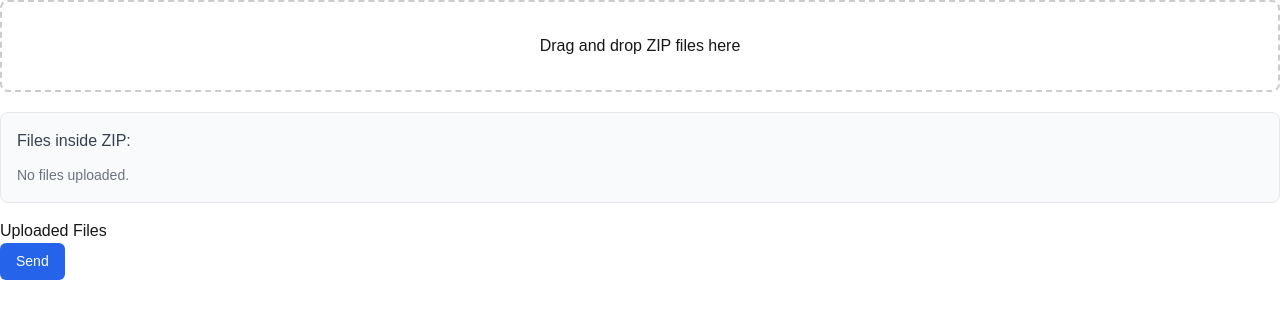
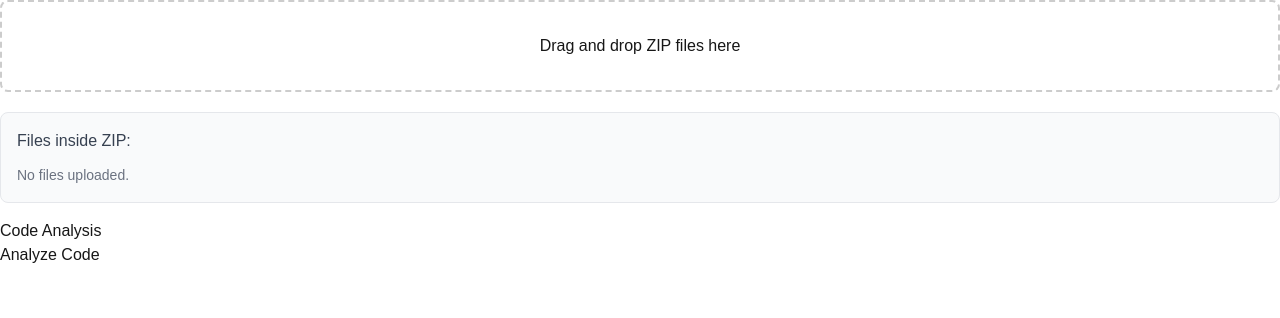
Before and after one commit to SARVESWARA0/ps, a Next.js app: page / in a window 1280 px wide. Shown: the top 318 px of the page. Built offline with nearby package versions, Linux system fonts and the light colour scheme.

Commit message:
70% Progress

```diff
--- a/src/app/api/chat/route.js
+++ b/src/app/api/chat/route.js
@@ -50,5 +50,5 @@ export async function POST(req) {
     });
 
     console.log(result.object)
-    return new Response(result.object);
+    return Response.json(result);
 }
--- a/src/app/components/PostContent.js
+++ b/src/app/components/PostContent.js
@@ -1,55 +1,96 @@
 "use client";
-
-import React from "react";
+import React, { useState } from "react";
 import { experimental_useObject as useObject } from "ai/react";
 
 const PostContents = ({ fileNames, fileContents, loading, setLoading, setError }) => {
+  const [response, setResponse] = useState(null);
+
   const { messages, object, submit } = useObject({
-    api: "../api/chat",
+    api: "/api/chat",
+    initialObject: {
+      status_of_completion: "",
+      code_complexity: "",
+      evaluation_question: ""
+    }
   });
 
   const handleSubmit = async (e) => {
     e.preventDefault();
 
-    if (fileContents.length === 0) {
-      console.error("No files to send");
-      return; // Exit early if no files are present
+    if (!fileContents?.length) {
+      setError("Please upload files before analyzing");
+      return;
     }
 
-    setLoading(true); // Set loading to true
-    setError(null); // Reset error state
+    setLoading(true);
+    setError(null);
 
     try {
       const fileData = fileNames.map((name, index) => ({
         name,
         content: fileContents[index],
       }));
-      const response = await submit({ files: fileData });
-      console.log("Response from API:", response); // Log the full response
 
-      if (response) {
-        console.log("Response received:", response);
-      } else {
-        throw new Error(object?.error || "Error submitting files.");
-      }
+      const result = await submit({ files: fileData });
+
+
+
+
+      setResponse(result);
+
     } catch (error) {
       console.error("Error:", error);
-      setError(error.message); // Set error message
+      setError(error.message || "An unexpected error occurred");
     } finally {
-      setLoading(false); // Reset loading state
+      setLoading(false);
     }
   };
 
+  const renderResponseSection = (title, content) => (
+    <div className="mb-4">
+      <h3 className="text-lg font-semibold mb-2">{title}</h3>
+      <p className="text-gray-700">{content}</p>
+    </div>
+  );
+
   return (
-    <div className="post-contents">
-      <h2 className="text-lg font-bold mt-4">Uploaded Files</h2>
-      <form className="mt-2" onSubmit={handleSubmit}>
-        <button className="submitButton" type="submit" disabled={loading}>
-          {loading ? "Sending..." : "Send"}
-        </button>
-      </form>
-      {object?.error && <p className="text-red-500">{object.error}</p>} {/* Display error message if any */}
-      {object?.content && <p>{object.content}</p>} {/* Display content from the response if available */}
+    <div className="space-y-6">
+      <div>
+        <h2 className="text-2xl font-bold mb-4">Code Analysis</h2>
+
+        <form onSubmit={handleSubmit}>
+          <button
+            className="bg-blue-500 hover:bg-blue-700 text-white font-bold py-2 px-4 rounded transition-colors duration-200 disabled:opacity-50 disabled:cursor-not-allowed"
+            type="submit"
+            disabled={loading || !fileContents?.length}
+          >
+            {loading ? (
+              <span className="flex items-center gap-2">
+                <span className="animate-spin">⌛</span>
+                Analyzing...
+              </span>
+            ) : (
+              "Analyze Code"
+            )}
+          </button>
+        </form>
+      </div>
+
+      {/* Error Display */}
+      {object?.error && (
+        <div className="bg-red-50 border border-red-200 text-red-700 px-4 py-3 rounded">
+          {object.error}
+        </div>
+      )}
+
+      {/* Response Display */}
+      {response && (
+        <div className="bg-gray-50 p-6 rounded-lg shadow-sm">
+          {renderResponseSection("Completion Status", response.status_of_completion)}
+          {renderResponseSection("Code Complexity", response.code_complexity)}
+          {renderResponseSection("Evaluation Question", response.evaluation_question)}
+        </div>
+      )}
     </div>
   );
 };
```
Also changed, not shown: src/app/components/Questions.js (added), src/app/questions/page.js (deleted).
